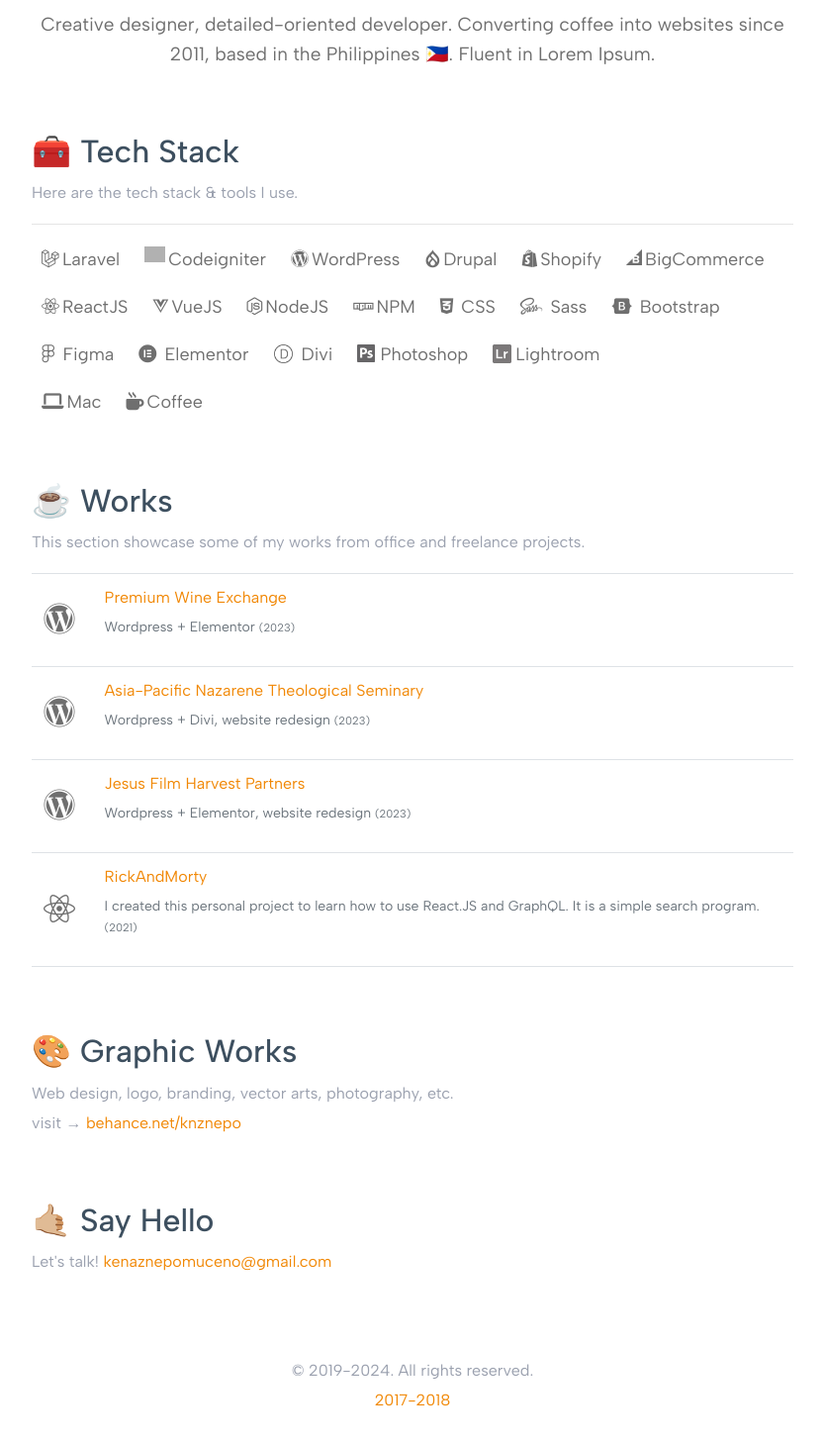
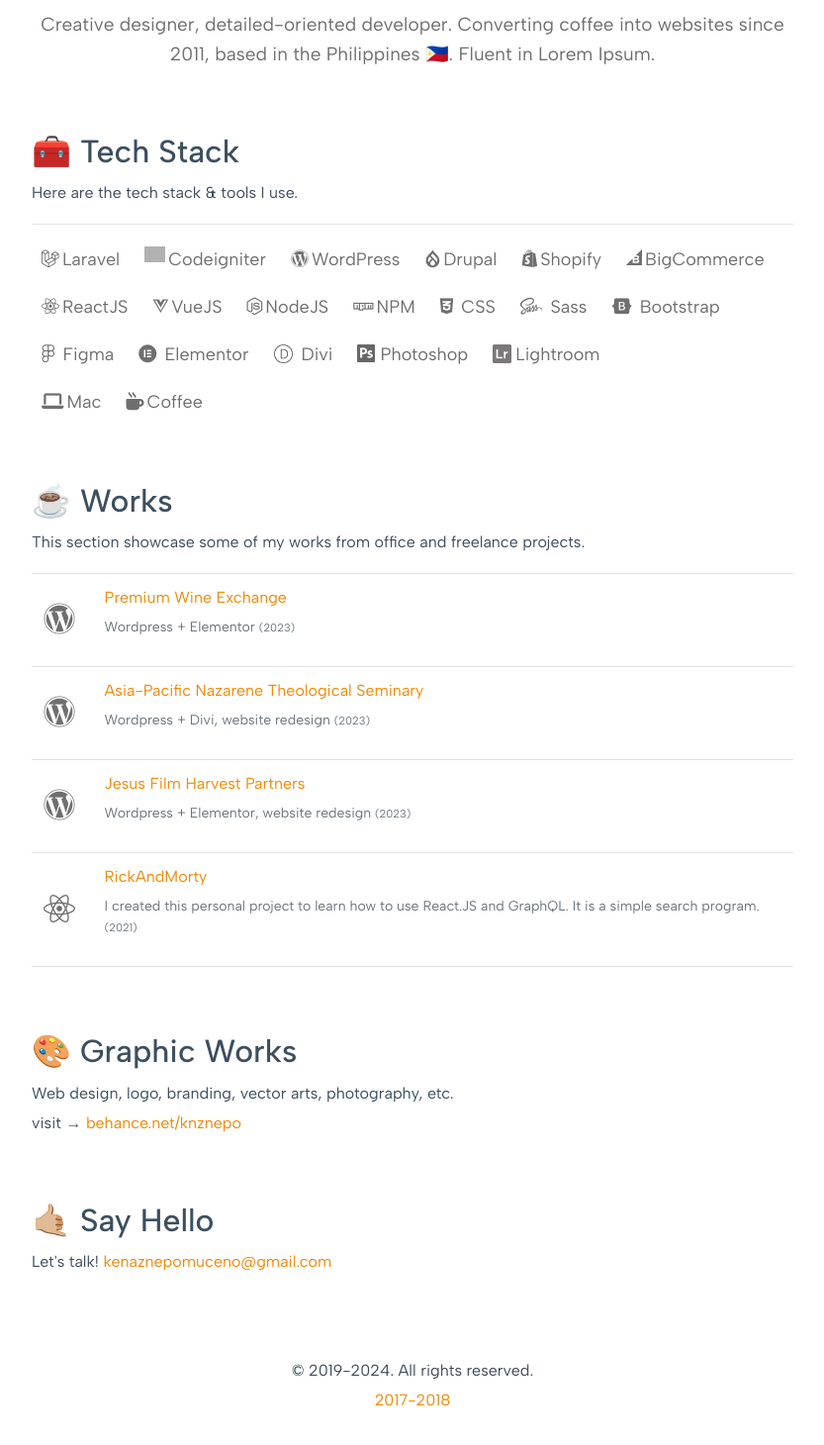
Before and after one commit to knznepo/knznepo.github.io, a PHP site: page / in a window 1280 px wide. Shown: the part 495-1955 px from the top of the page at 99% size, without its empty margins (223-1056 px from the left). Run offline with PHP 8.4, Linux system fonts and the light colour scheme; some libraries are stand-ins or nearby versions; grey boxes are pictures that could not be loaded.

Commit message:
updated description text color

```diff
--- a/assets/css/style.css
+++ b/assets/css/style.css
@@ -218,5 +218,5 @@ li a:hover .custom-icon {
 
 .description, .p-footer {
   font-size: 16px;
-  color: #9ba1af;
+  color: #3e4d5d;
 }
```
